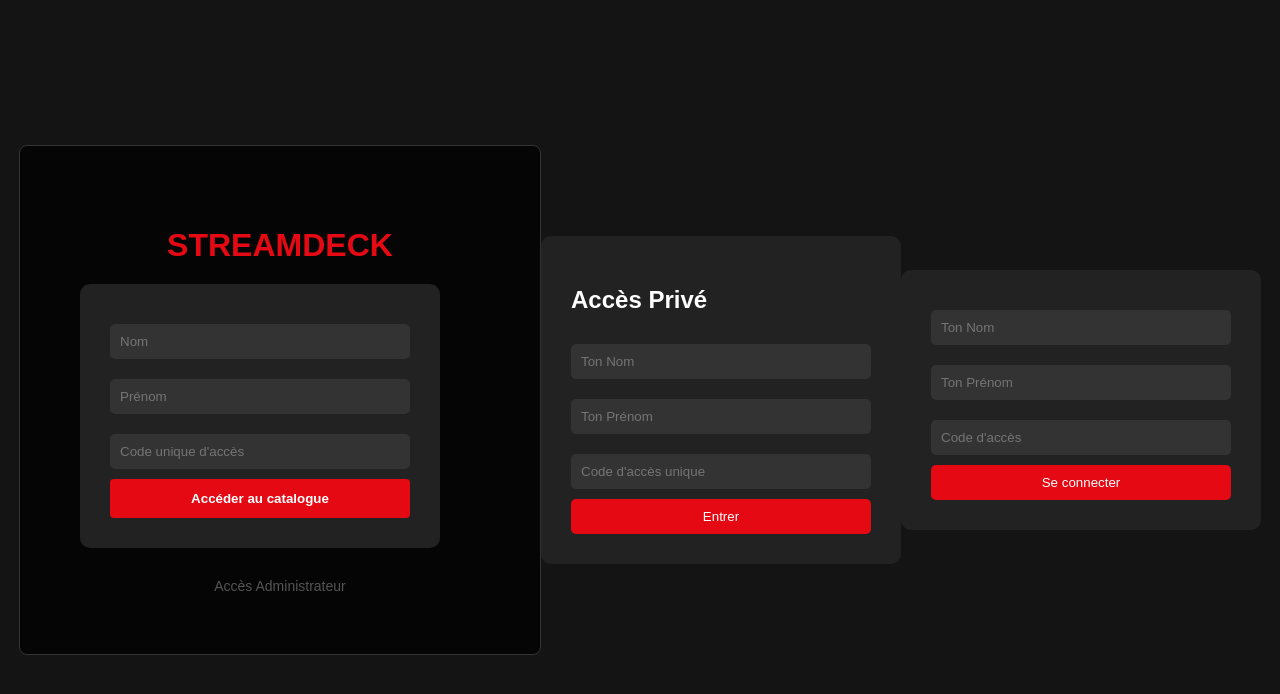
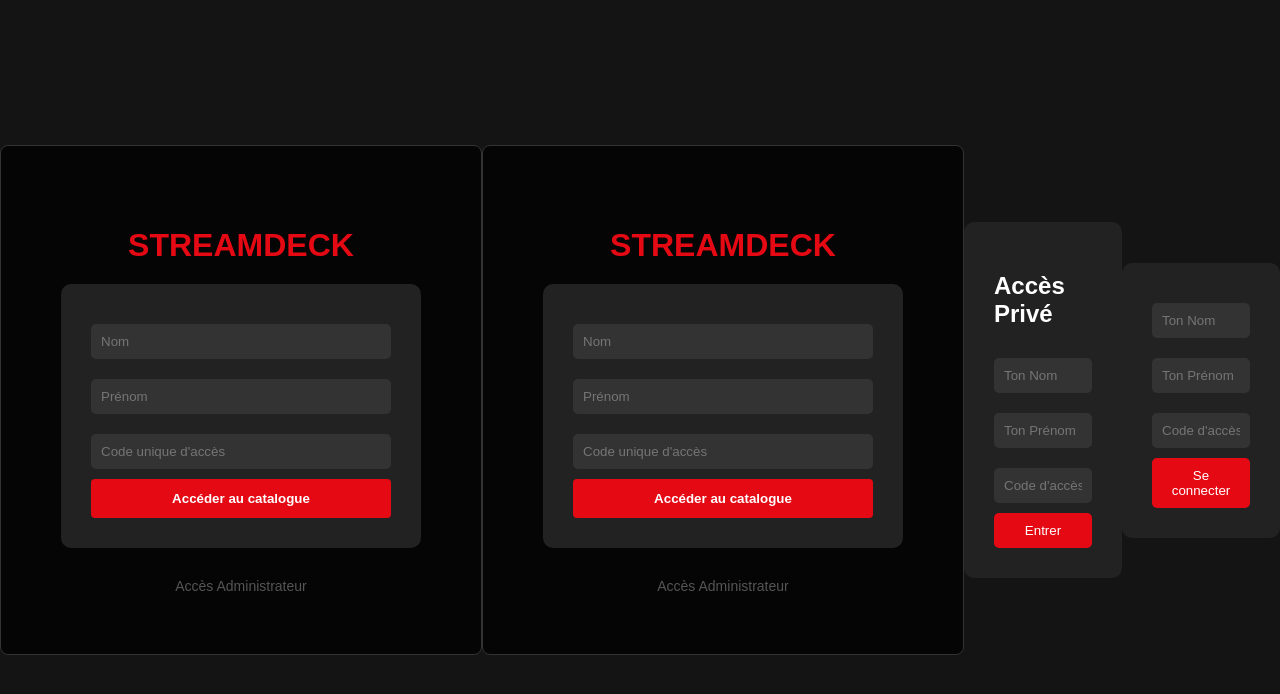
Before and after one commit to vguillotduenas-dotcom/StreamDeck, a Python web app: template templates/login.html in a window 1280 px wide. Shown: the top 694 px of the page. Run offline with Jinja, Linux system fonts and the light colour scheme; the template is opened without the code that fills it, so the values that code supplies are empty.

Commit message:
Update login.html

```diff
--- a/templates/login.html
+++ b/templates/login.html
@@ -1,4 +1,40 @@
 <!DOCTYPE html>
+<html>
+<head>
+    <title>Streamdeck - Connexion</title>
+    <style>
+        body { background: #000; color: white; font-family: 'Helvetica Neue', Arial; display: flex; justify-content: center; align-items: center; height: 100vh; margin: 0; }
+        .login-box { background: rgba(0,0,0,0.75); padding: 60px; border-radius: 8px; width: 400px; text-align: center; border: 1px solid #333; }
+        h1 { color: #e50914; margin-bottom: 20px; }
+        input { width: 100%; padding: 12px; margin: 10px 0; background: #333; border: none; color: white; border-radius: 4px; box-sizing: border-box; }
+        .btn-red { width: 100%; padding: 12px; background: #e50914; color: white; border: none; font-weight: bold; cursor: pointer; border-radius: 4px; }
+        .admin-link { margin-top: 30px; display: block; color: #555; text-decoration: none; font-size: 14px; }
+        .admin-link:hover { color: white; }
+        #admin-form { display: none; margin-top: 20px; border-top: 1px solid #333; padding-top: 20px; }
+    </style>
+</head>
+<body>
+    <div class="login-box">
+        <h1>STREAMDECK</h1>
+
+        <form method="POST">
+            <input type="text" name="nom" placeholder="Nom" required>
+            <input type="text" name="prenom" placeholder="Prénom" required>
+            <input type="text" name="code" placeholder="Code unique d'accès" required>
+            <button type="submit" class="btn-red">Accéder au catalogue</button>
+        </form>
+
+        <a href="#" class="admin-link" onclick="document.getElementById('admin-form').style.display='block'">Accès Administrateur</a>
+
+        <div id="admin-form">
+            <form method="POST">
+                <input type="password" name="code" placeholder="Mot de passe Admin">
+                <button type="submit" style="background:#444; color:white; border:none; padding:5px 10px; border-radius:4px; cursor:pointer;">Se connecter en Admin</button>
+            </form>
+        </div>
+    </div>
+</body>
+</html><!DOCTYPE html>
 <html>
 <head>
     <title>Streamdeck - Connexion</title>
```
